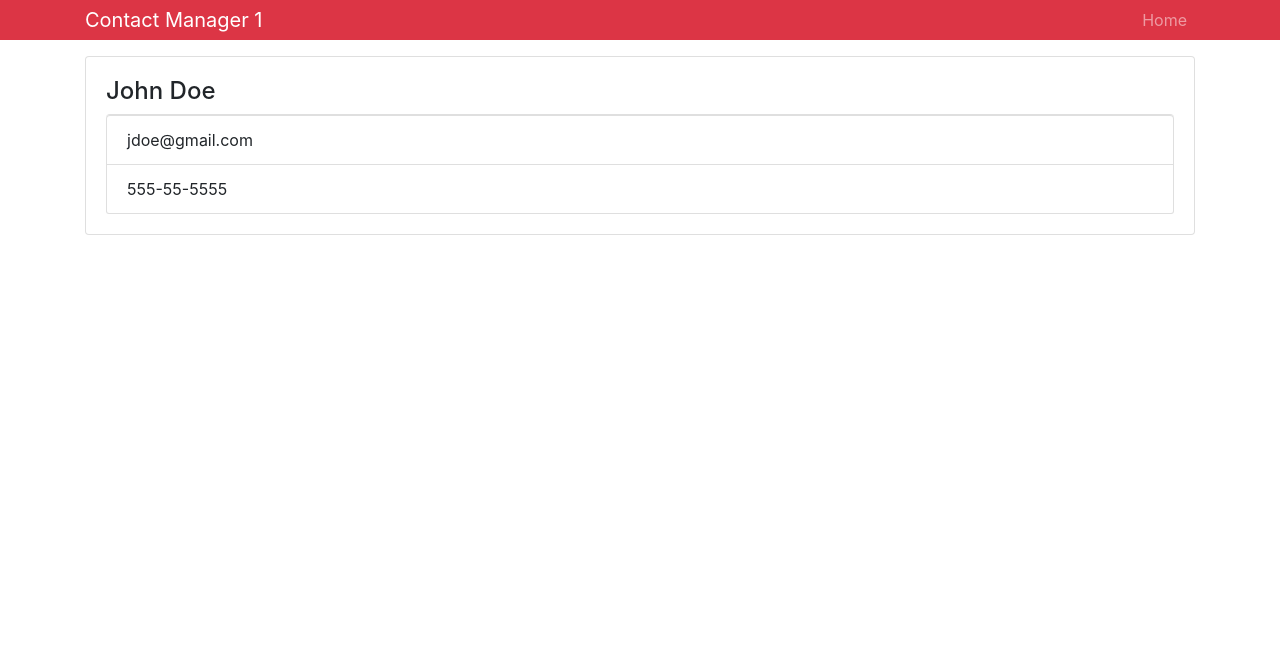
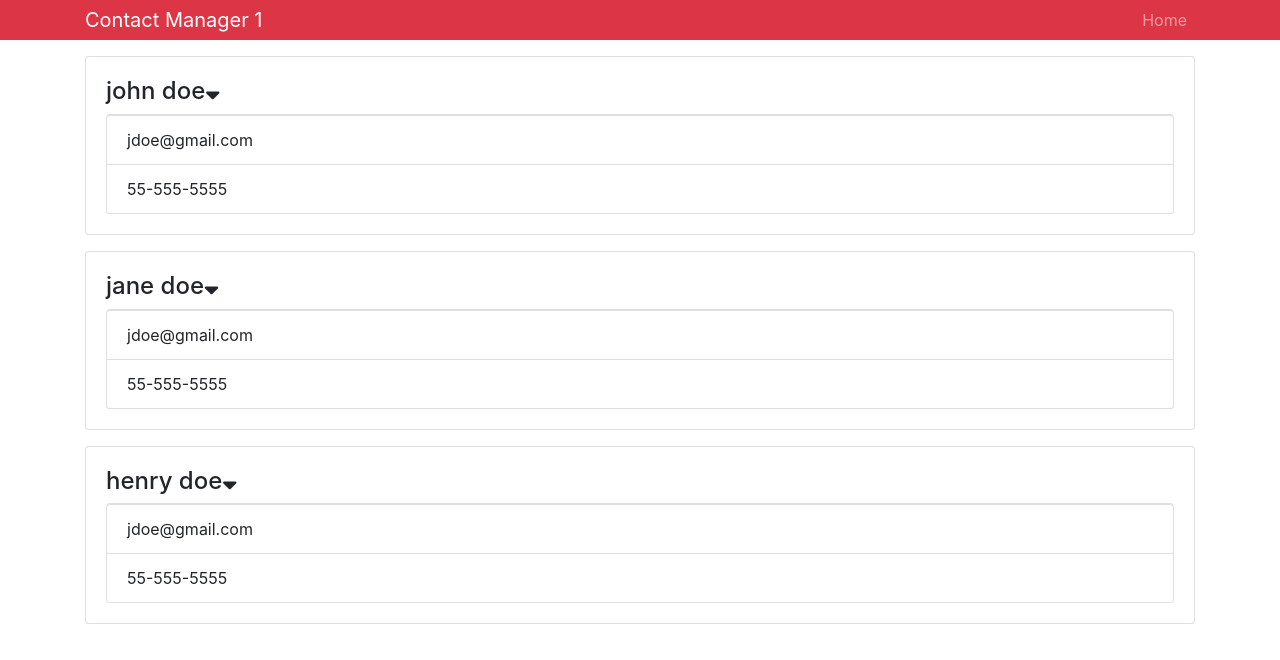
Before and after one commit to techmafiaasia/r-front-to-back, a React (Create React App) app: page / in a window 1280 px wide. Shown: the top 660 px of the page. Built offline with nearby package versions, Linux system fonts and the light colour scheme.

Commit message:
3.3 changing state

```diff
--- a/public/index.html
+++ b/public/index.html
@@ -1,19 +1,20 @@
 <!DOCTYPE html>
 <html lang="en">
+
 <head>
   <meta charset="utf-8" />
   <link rel="icon" href="%PUBLIC_URL%/favicon.ico" />
   <meta name="viewport" content="width=device-width, initial-scale=1" />
   <meta name="theme-color" content="#000000" />
-    <meta
-      name="description"
-      content="Web site created using create-react-app"
-    />
+  <meta name="description" content="Web site created using create-react-app" />
   <link rel="apple-touch-icon" href="%PUBLIC_URL%/logo192.png" />
   <!--
       manifest.json provides metadata used when your web app is installed on a
       user's mobile device or desktop. See https://developers.google.com/web/fundamentals/web-app-manifest/
     -->
+  <link rel="stylesheet" href="https://cdnjs.cloudflare.com/ajax/libs/font-awesome/5.15.3/css/all.min.css"
+    integrity="sha512-iBBXm8fW90+nuLcSKlbmrPcLa0OT92xO1BIsZ+ywDWZCvqsWgccV3gFoRBv0z+8dLJgyAHIhR35VZc2oM/gI1w=="
+    crossorigin="anonymous" />
   <link rel="manifest" href="%PUBLIC_URL%/manifest.json" />
   <!--
       Notice the use of %PUBLIC_URL% in the tags above.
@@ -26,6 +27,7 @@
     -->
   <title>React App</title>
 </head>
+
 <body>
   <noscript>You need to enable JavaScript to run this app.</noscript>
   <div id="root"></div>
@@ -40,4 +42,5 @@
       To create a production bundle, use `npm run build` or `yarn build`.
     -->
 </body>
+
 </html>
--- a/src/App.js
+++ b/src/App.js
@@ -1,5 +1,5 @@
 import React from 'react'
-import Contact from './components/Contact'
+import Contacts from './components/Contacts'
 import Header from './components/Header'
 import 'bootstrap/dist/css/bootstrap.min.css'
 export default function App() {
@@ -7,7 +7,7 @@ export default function App() {
     <div>
       <Header branding="Contact Manager 1" />
       <div className="container">
-        <Contact name="John Doe" email="jdoe@gmail.com" phone="555-55-5555" />
+        <Contacts />
       </div>
     </div>
   )
--- a/src/components/Contact.js
+++ b/src/components/Contact.js
@@ -1,20 +1,34 @@
-import React from 'react'
-import PropTypes from 'prop-types'
 
-export default function Contact(props) {
-    return (
-        <div className="card card-body mb-3">
-            <h4>{props.name}</h4>
-            <ul className="list-group">
-                <li className="list-group-item">{props.email}</li>
-                <li className="list-group-item">{props.phone}</li>
-            </ul>
-        </div>
-    )
+import React, { Component } from 'react'
+
+export default class Contact extends Component {
+    state = {
+        showInfo: true
+    }
+
+    onClickShow = (e) => {
+        this.setState({
+            showInfo: !this.state.showInfo
+        })
+    }
+    render() {
+        return (
+            <div className="card card-body mb-3">
+                <h4>
+                    {this.props.contact.name}
+                    <i
+                        onClick={this.onClickShow}
+                        className="fas fa-sort-down"></i>
+                </h4>
+                {this.state.showInfo ?
+                    (<ul className="list-group">
+                        <li className="list-group-item">{this.props.contact.email}</li>
+                        <li className="list-group-item">{this.props.contact.phone}</li>
+                    </ul>)
+                    : null
+                }
+
+            </div>
+        )
+    }
 }
-
-Contact.propTypes = {
-    name: PropTypes.string.isRequired,
-    email: PropTypes.string.isRequired,
-    phone: PropTypes.string.isRequired
-}
--- /dev/null
+++ b/src/components/Contacts.js
@@ -0,0 +1,41 @@
+import React, { Component } from 'react'
+import Contact from './Contact'
+export default class Contacts extends Component {
+    state = {
+        contacts: [
+            {
+                id: 1,
+                name: 'john doe',
+                email: 'jdoe@gmail.com',
+                phone: '55-555-5555'
+            },
+            {
+                id: 2,
+                name: 'jane doe',
+                email: 'jdoe@gmail.com',
+                phone: '55-555-5555'
+            },
+            {
+                id: 3,
+                name: 'henry doe',
+                email: 'jdoe@gmail.com',
+                phone: '55-555-5555'
+            },
+        ]
+
+    }
+
+    render() {
+        const { contacts } = this.state
+        return (
+            <div>
+                {contacts.map((item, i) => {
+                    return (
+                        <Contact key={i} contact={item} />
+                    )
+
+                })}
+            </div>
+        )
+    }
+}
--- a/src/index.css
+++ b/src/index.css
@@ -11,3 +11,8 @@ code {
   font-family: source-code-pro, Menlo, Monaco, Consolas, 'Courier New',
     monospace;
 }
+
+
+.fa{
+  cursor: pointer;
+}
```
Lines whose indentation alone changed are shown as unchanged.
